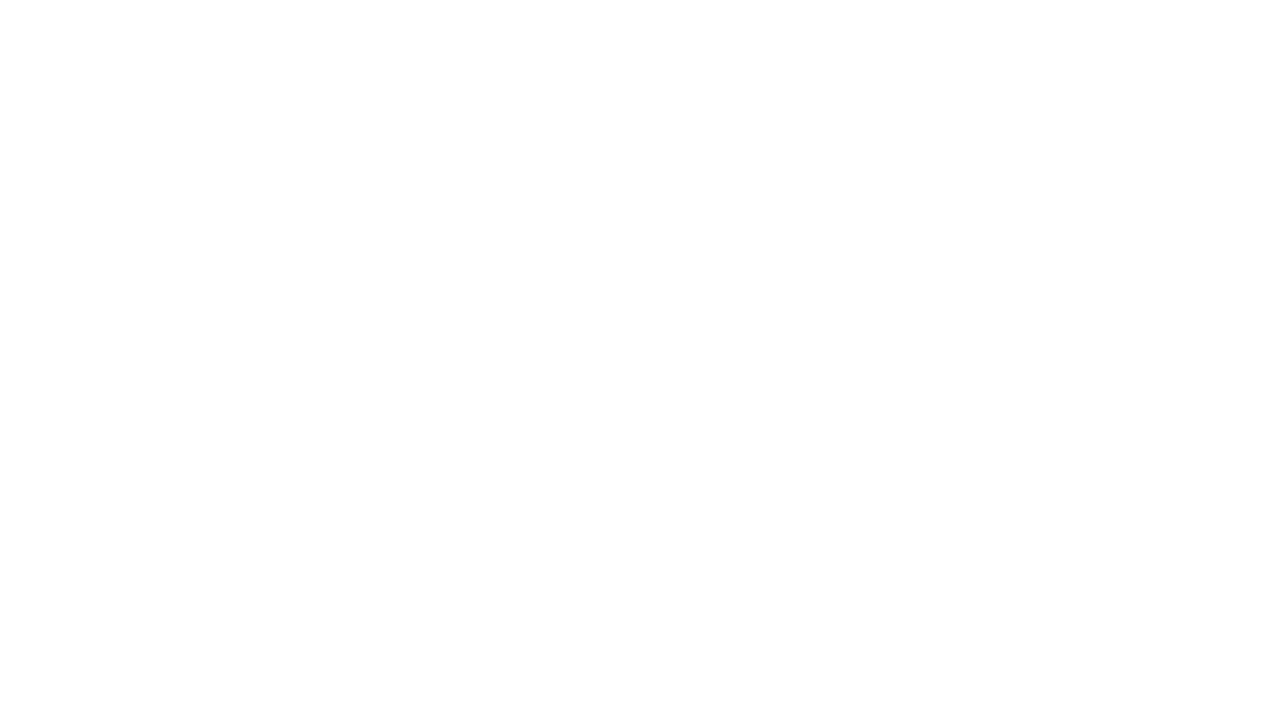
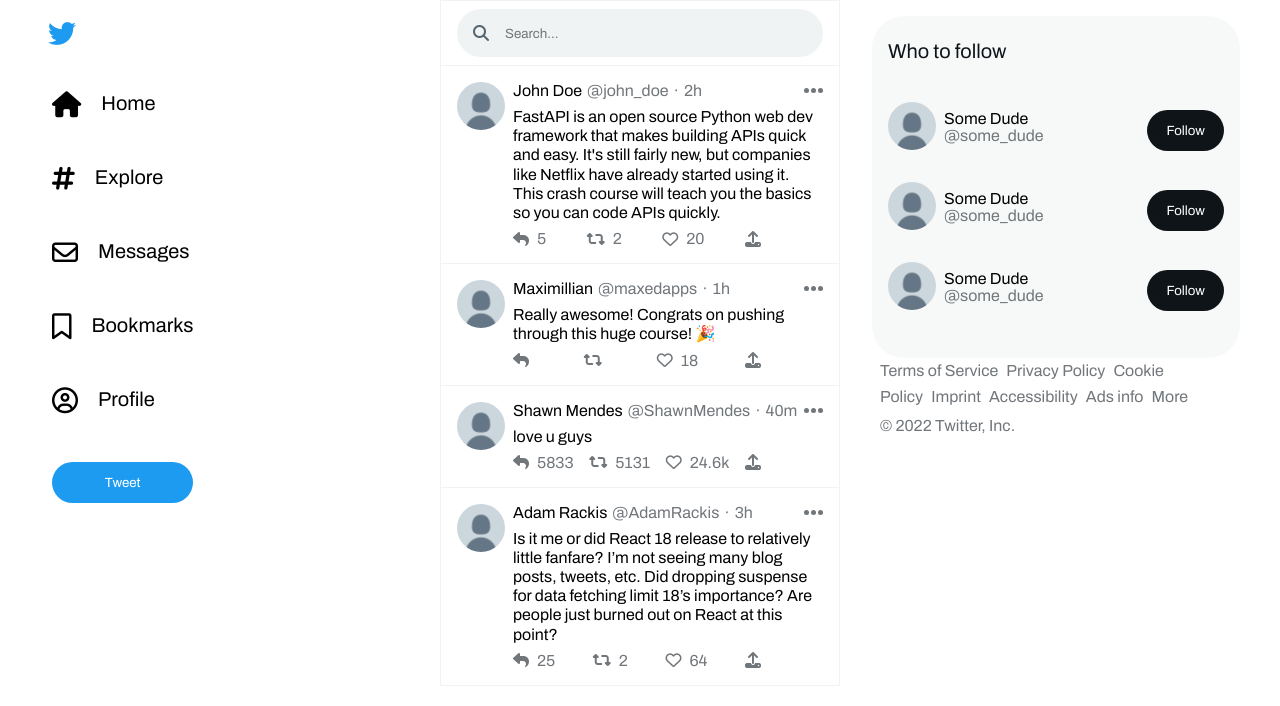
Before and after one commit to Ali-Fattahian/twitter-clone-frontend, a React (Create React App) app: page /explore in a window 1280 px wide. Before the commit this address had no page. Shown: the top 706 px of the page. Built offline with nearby package versions, Linux system fonts and the light colour scheme.

Commit message:
add Explore page and style it

```diff
--- a/src/App.js
+++ b/src/App.js
@@ -1,11 +1,8 @@
 import React from "react";
 import "./App.css";
 import { BrowserRouter as Router, Route, Routes, Navigate } from "react-router-dom";
-import Navigation from "./components/Navigation";
-import AddTweet from "./components/Tweet/AddTweet";
-import TweetList from "./components/Tweet/TweetList";
-import Profile from "./components/Profile";
 import HomePage from "./pages/HomePage";
+import Explore from "./pages/Explore";
 
 function App() {
   const shouldRedirect = true;
@@ -18,6 +15,7 @@
           path="/"
           element={shouldRedirect ? <Navigate replace to="/home" /> : <HomePage />}
         />
+        <Route path='explore' element={<Explore />} />
       </Routes>
     </Router>
   );
--- /dev/null
+++ b/src/components/YouMightLike.js
@@ -0,0 +1,50 @@
+import classes from "./YouMightLike.module.css";
+import ProfilePicture from "./Tweet/default_profile.png";
+
+const YouMightLike = () => {
+  return (
+    <section className={classes["you-might-like"]}>
+      <p>Who to follow</p>
+      <div className={classes["suggested-users"]}>
+        <div className={classes["suggested-user"]}>
+          <div className={classes["suggested-user__left"]}>
+            <img src={ProfilePicture} alt="profile" />
+            <div className={classes["user-info"]}>
+              <p id={classes["fullname"]}>Some Dude</p>
+              <p id={classes["username"]}>@some_dude</p>
+            </div>
+          </div>
+          <div className={classes["suggested-user__right"]}>
+            <button className="btn">Follow</button>
+          </div>
+        </div>
+        <div className={classes["suggested-user"]}>
+          <div className={classes["suggested-user__left"]}>
+            <img src={ProfilePicture} alt="profile" />
+            <div className={classes["user-info"]}>
+              <p id={classes["fullname"]}>Some Dude</p>
+              <p id={classes["username"]}>@some_dude</p>
+            </div>
+          </div>
+          <div className={classes["suggested-user__right"]}>
+            <button className="btn">Follow</button>
+          </div>
+        </div>
+        <div className={classes["suggested-user"]}>
+          <div className={classes["suggested-user__left"]}>
+            <img src={ProfilePicture} alt="profile" />
+            <div className={classes["user-info"]}>
+              <p id={classes["fullname"]}>Some Dude</p>
+              <p id={classes["username"]}>@some_dude</p>
+            </div>
+          </div>
+          <div className={classes["suggested-user__right"]}>
+            <button className="btn">Follow</button>
+          </div>
+        </div>
+      </div>
+    </section>
+  );
+};
+
+export default YouMightLike;
--- /dev/null
+++ b/src/components/YouMightLike.module.css
@@ -0,0 +1,61 @@
+.you-might-like {
+    display: flex;
+    flex-direction: column;
+    padding: 1.5rem 0;
+    background-color: #f7f9f9;
+    gap: 2rem;
+    border-radius: 2rem;
+}
+
+.you-might-like > p {
+    color: #0f1419;
+    font-weight: bolder;
+    font-size: 1.25rem;
+    transform: translateX(1rem);
+}
+
+.you-might-like button {
+    background-color: #0f1419;
+    color: #fff;
+}
+
+.you-might-like button:hover {
+    opacity: .9;
+}
+
+.suggested-users {
+    display: flex;
+    flex-direction: column;
+}
+
+.suggested-user {
+    display: flex;
+    justify-content: space-between;
+    padding: 1rem;
+    cursor: pointer;
+}
+
+.suggested-user:hover {
+    background-color: #eff0f0;
+}
+
+.suggested-user__left {
+    display: flex;
+    gap: 8px;
+}
+
+.suggested-user img {
+    width: 48px;
+    height: 48px;
+    border-radius: 50%;
+    transform: translateY(-8px);
+}
+
+#fullname {
+    color: #000;
+    font-weight: bolder;
+}
+
+#username {
+    color: var(--gray);
+}
--- /dev/null
+++ b/src/pages/Explore.js
@@ -0,0 +1,36 @@
+import YouMightLike from "../components/YouMightLike";
+import classes from "./HomePage.module.css";
+import Navigation from "../components/Navigation";
+import Searchbar from "../components/Searchbar";
+import TweetList from "../components/Tweet/TweetList";
+
+const Explore = () => {
+  return (
+    <section className={classes.main}>
+      <div className={classes["main__left-side"]}>
+        <Navigation />
+      </div>
+      <div className={classes["main__middle-side"]}>
+        <div className={classes["search-bar__container"]}>
+          <Searchbar />
+        </div>
+        <TweetList />
+      </div>
+      <div className={classes["main__right-side"]}>
+        <YouMightLike />
+        <div className={classes['extra-links']}>
+          <a href='\'>Terms of Service</a>
+          <a href='\'>Privacy Policy</a>
+          <a href='\'>Cookie Policy</a>
+          <a href='\'>Imprint</a>
+          <a href='\'>Accessibility</a>
+          <a href='\'>Ads info</a>
+          <a href='\'>More</a>
+          <p>© 2022 Twitter, Inc.</p>
+        </div>
+      </div>
+    </section>
+  );
+};
+
+export default Explore;
--- a/src/pages/HomePage.js
+++ b/src/pages/HomePage.js
@@ -6,11 +6,11 @@
 
 const HomePage = () => {
   return (
-    <section className={classes.home}>
-      <div className={classes["home__left-side"]}>
+    <section className={classes.main}>
+      <div className={classes["main__left-side"]}>
         <Navigation />
       </div>
-      <div className={classes["home__right-side"]}>
+      <div className={classes["main__middle-side"]}>
         <AddTweet />
         <TweetList />
       </div>
--- a/src/pages/HomePage.module.css
+++ b/src/pages/HomePage.module.css
@@ -1,4 +1,4 @@
-.home {
+.main {
     display: grid;
     grid-template-columns: 1fr 1fr 1fr;
     width: 100%;
@@ -6,11 +6,46 @@
     margin: auto;
 }
 
-.home__left-side {
+.main__left-side {
     display: flex;
 }
 
-.home__right-side {
+.main__middle-side {
     display: flex;
     flex-direction: column;
 }
+.search-bar__container {
+    border: 1px solid var(--light-theme-border);
+    padding: .5rem 1rem;
+}
+
+.search-bar__container form {
+    margin: auto;
+}
+
+.main__right-side {
+    padding-top: 1rem;
+    padding-left: 2rem;
+}
+
+.extra-links {
+    margin-left: .5rem;
+    line-height: 1.6rem;
+}
+
+.extra-links > * {
+    color: var(--gray);
+    margin: 4px;
+}
+
+.extra-links a:hover {
+    text-decoration: underline;
+}
+
+.extra-links > *:first-child {
+    margin-left: 0;
+}
+
+.extra-links > *:last-child {
+    margin-left: 0;
+}
```
